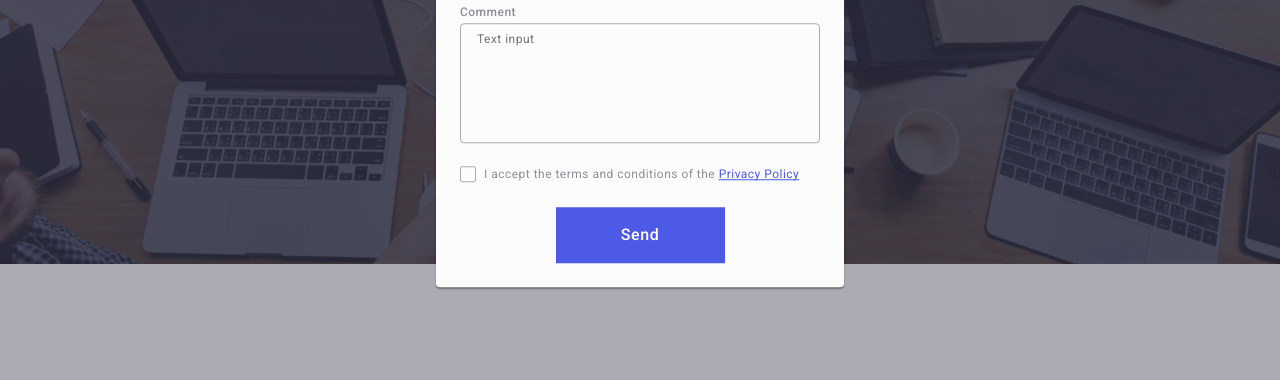
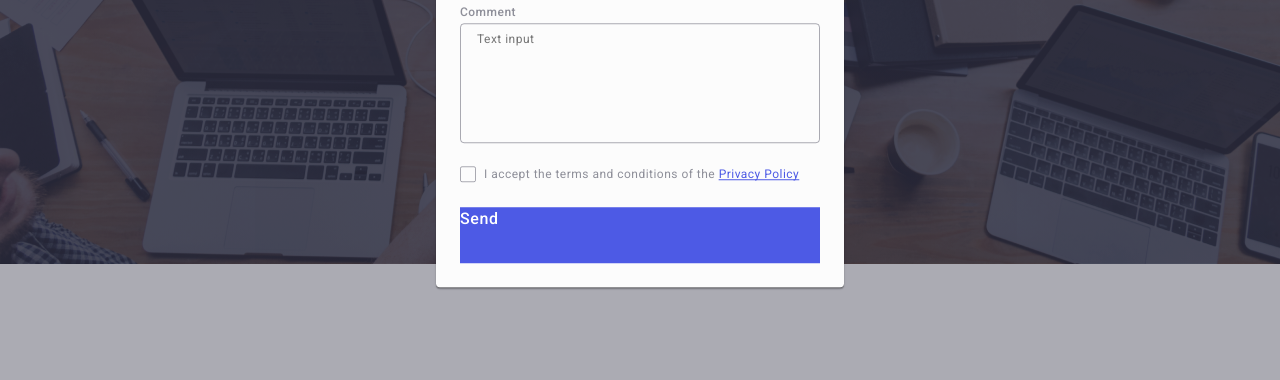
Before and after one commit to Aliona1609/Aliona1609-goit-markup-hw-05, a plain HTML site: page index.html in a window 1280 px wide. Shown: the part 409-789 px from the top of the page. Drawn offline with nearby package versions, Linux system fonts and the light colour scheme.

Commit message:
validator

```diff
--- a/index.html
+++ b/index.html
@@ -484,7 +484,7 @@
               </svg>
             </span>I accept the terms and conditions of the <a href="" class="modaltext">Privacy Policy</a></label>
         </div>
-        <button class="check-button" type="submit">Send</button>
+        <div button class="check-button" type="submit">Send</div>
     </div>
     </form>
   </div>
```
